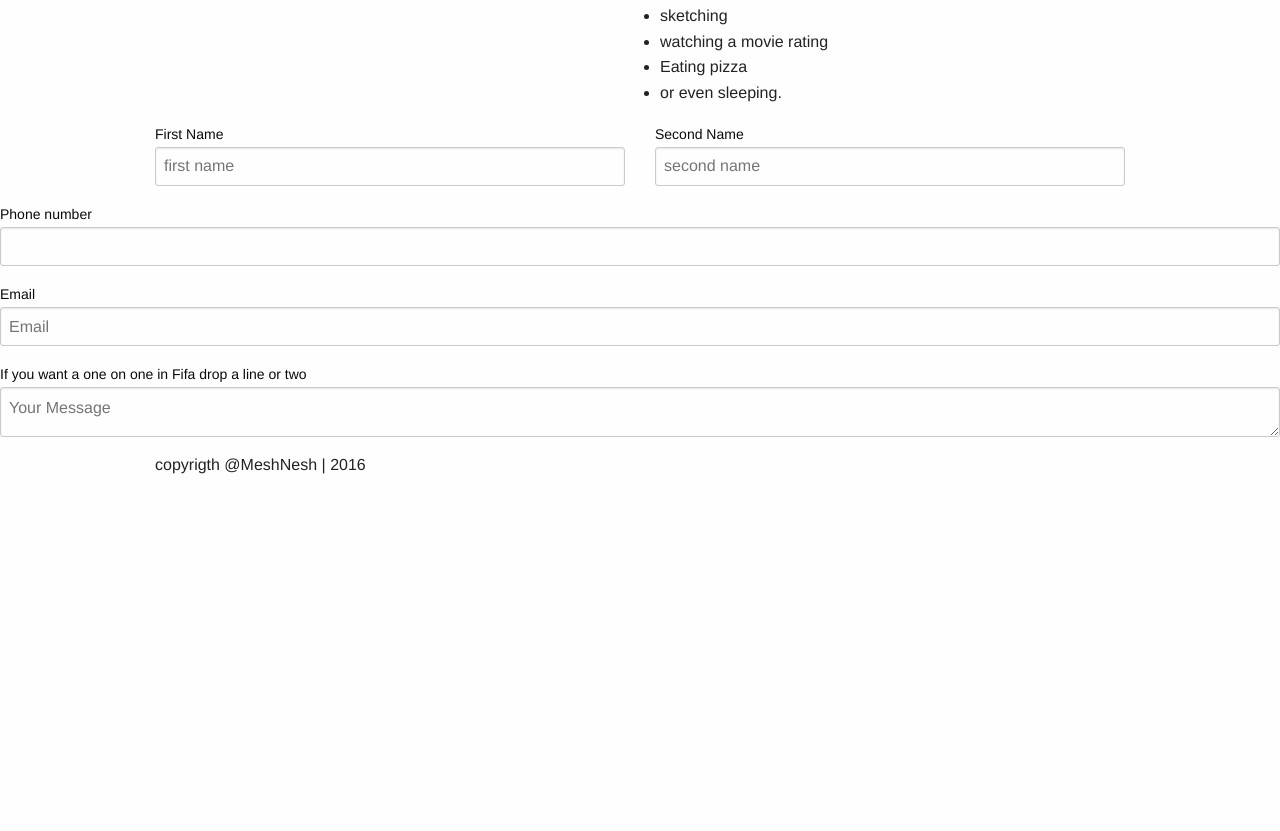
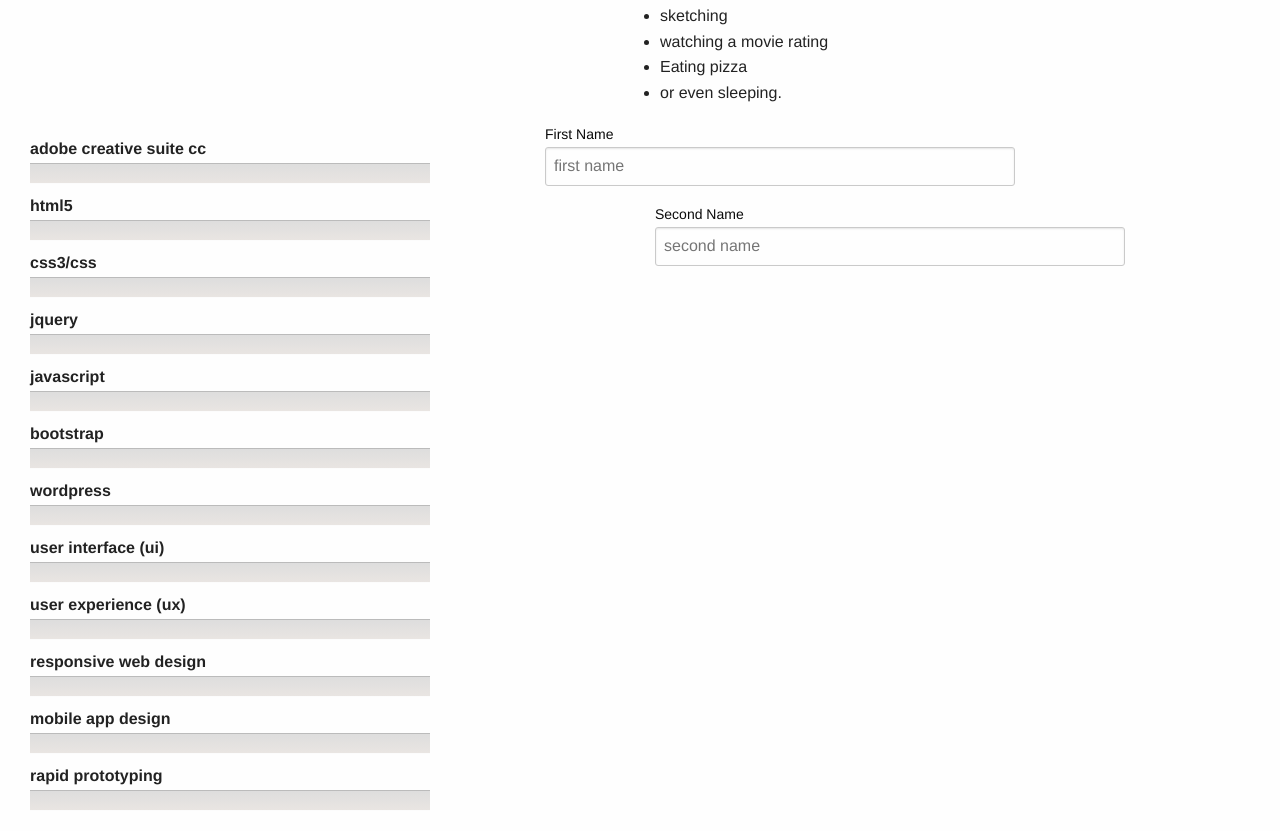
Before and after one commit to meshnesh/personal-website, a plain HTML site: page index.html in a window 1280 px wide. Shown: the part 989-1820 px from the top of the page. Before the commit the page ends 1466 px from the top, so only its background shows below. Drawn offline with Linux system fonts and the light colour scheme.

Commit message:
added the skill section

```diff
--- a/css/app.css
+++ b/css/app.css
@@ -29,4 +29,58 @@ span{
 
 .logo{
     margin-top: 30%;
+    margin-left: 5%;
 }
+
+
+
+
+/* skill section*/
+
+
+
+#resumeProficiencies {
+	float: left;
+	clear: right;
+	width: 500px;
+	margin: 20px 0px 30px 30px;
+}
+
+#resumeProficienciesTop {
+	float: left;
+	clear: right;
+	width: 100%;
+	margin: -5px 0px 0px 0px;
+	text-align: left;
+	font-weight: 600;
+}
+
+#resumeProficienciesBottom {
+	float: left;
+	clear: right;
+	width: 80%;
+	margin: 2px 0px 0px 0px;
+}
+
+.progress {
+	background:#e9e5e2;
+	background-image: -webkit-gradient(linear, left top, left bottom, from(#dddddd), to(#e9e5e2));
+	background-image: -webkit-linear-gradient(top, #dddddd, #e9e5e2);
+	background-image: -moz-linear-gradient(top, #dddddd, #e9e5e2);
+	background-image: -ms-linear-gradient(top, #dddddd, #e9e5e2);
+	background-image: -o-linear-gradient(top, #dddddd, #e9e5e2);
+	background-image: linear-gradient(top, #dddddd, #e9e5e2);
+	height:20px;
+	border-radius: 0px;
+	-moz-box-shadow: 0 1px 0px #bebbb9 inset, 0 1px 0 #fcfcfc;
+	-webkit-box-shadow: 0 1px 0px #bebbb9 inset, 0 1px 0 #fcfcfc;
+	box-shadow: 0 1px 0px #bbbbbb inset, 0 1px 0 #fcfcfc;
+}
+
+.adobe, .html, .css, .jquery, .javascript, .bootstrap, .wordpress, .ui, .ux, .rwd, .mobile, .rapidproto {
+
+ -webkit-transition: width 4.50s ease !important;
+ -moz-transition: width 4.50s ease !important;
+   -o-transition: width 4.50s ease !important;
+      transition: width 4.50s ease !important;
+ }
--- a/index.html
+++ b/index.html
@@ -78,6 +78,127 @@
   </div>
 </div>
 
+    <!-- skill section -->
+
+      <div id="resumeProficiencies">
+
+       <div id="resumeProficienciesTop" class="resumeProficienciesTop1">adobe creative suite cc</div><!--END resumeProficienciesTop-->
+
+       <div id="resumeProficienciesBottom">
+        <div class="progress">
+          <div class="adobe progress-bar progress-bar-info" role="progressbar" style="width: 0%">
+          </div>
+        </div>
+      </div><!--END resumeProficienciesBottom-->
+
+      <div id="resumeProficienciesTop">html5</div><!--END resumeProficienciesTop-->
+
+     <div id="resumeProficienciesBottom">
+      <div class="progress">
+        <div class="html progress-bar progress-bar-info" role="progressbar" style="width: 0%">
+        </div>
+      </div>
+     </div><!--END resumeProficienciesBottom-->
+
+     <div id="resumeProficienciesTop">css3/css</div><!--END resumeProficienciesTop-->
+
+     <div id="resumeProficienciesBottom">
+      <div class="progress">
+        <div class="css progress-bar progress-bar-info" role="progressbar" style="width: 0%">
+        </div>
+      </div>
+    </div><!--END resumeProficienciesBottom-->
+
+    <div id="resumeProficienciesTop">jquery</div><!-- END resumeProficienciesTop -->
+
+    <div id="resumeProficienciesBottom">
+      <div class="progress">
+        <div class="jquery progress-bar progress-bar-info" role="progressbar" style="width: 0%"></div>
+      </div>
+    </div><!--END resumeProficienciesBottom-->
+
+    <div id="resumeProficienciesTop">javascript</div><!--END resumeProficienciesTop-->
+
+    <div id="resumeProficienciesBottom">
+      <div class="progress">
+        <div class="javascript progress-bar progress-bar-info" role="progressbar" style="width: 0%">
+        </div>
+      </div>
+    </div><!--END resumeProficienciesBottom-->
+
+    <div id="resumeProficienciesTop">bootstrap</div><!--END resumeProficienciesTop-->
+
+    <div id="resumeProficienciesBottom">
+      <div class="progress">
+        <div class="bootstrap progress-bar progress-bar-info" role="progressbar" style="width: 0%">
+        </div>
+      </div>
+    </div><!--END resumeProficienciesBottom-->
+
+    <div id="resumeProficienciesTop">wordpress</div><!--END resumeProficienciesTop-->
+
+    <div id="resumeProficienciesBottom">
+      <div class="progress">
+        <div class="wordpress progress-bar progress-bar-info" role="progressbar" style="width: 0%">
+        </div>
+      </div>
+    </div><!--END resumeProficienciesBottom-->
+
+    <div id="resumeProficienciesTop">user interface (ui)</div><!--END resumeProficienciesTop-->
+
+    <div id="resumeProficienciesBottom">
+      <div class="progress">
+        <div class="ui progress-bar progress-bar-info" role="progressbar" style="width: 0%">
+        </div>
+      </div>
+    </div><!-- ENDresumeProficienciesBottom-->
+
+    <div id="resumeProficienciesTop">user experience (ux)</div><!--END resumeProficienciesTop-->
+
+    <div id="resumeProficienciesBottom">
+      <div class="progress">
+        <div class="ux progress-bar progress-bar-info" role="progressbar" style="width: 0%">
+        </div>
+      </div>
+    </div><!--END resumeProficienciesBottom-->
+
+    <div id="resumeProficienciesTop">responsive web design</div><!--END resumeProficienciesTop-->
+
+    <div id="resumeProficienciesBottom">
+      <div class="progress">
+        <div class="rwd progress-bar progress-bar-info" role="progressbar" style="width: 0%">
+         <span class="sr-only"></span>
+       </div>
+     </div>
+    </div><!--END resumeProficienciesBottom-->
+
+    <div id="resumeProficienciesTop">mobile app design</div><!--END resumeProficienciesTop-->
+
+    <div id="resumeProficienciesBottom">
+      <div class="progress">
+        <div class="mobile progress-bar progress-bar-info" role="progressbar" style="width: 0%">
+         <span class="sr-only"></span>
+       </div>
+     </div>
+    </div><!--END resumeProficienciesBottom-->
+
+    <div id="resumeProficienciesTop">rapid prototyping</div><!--END resumeProficienciesTop-->
+
+    <div id="resumeProficienciesBottom">
+      <div class="progress">
+        <div class="rapidproto progress-bar progress-bar-info" role="progressbar" style="width: 0%">
+         <span class="sr-only"></span>
+       </div>
+     </div>
+    </div><!--END resumeProficienciesBottom-->
+</div>
+
+
+
+
+
+
+
 
 <!-- forms section -->
     <form>
```
